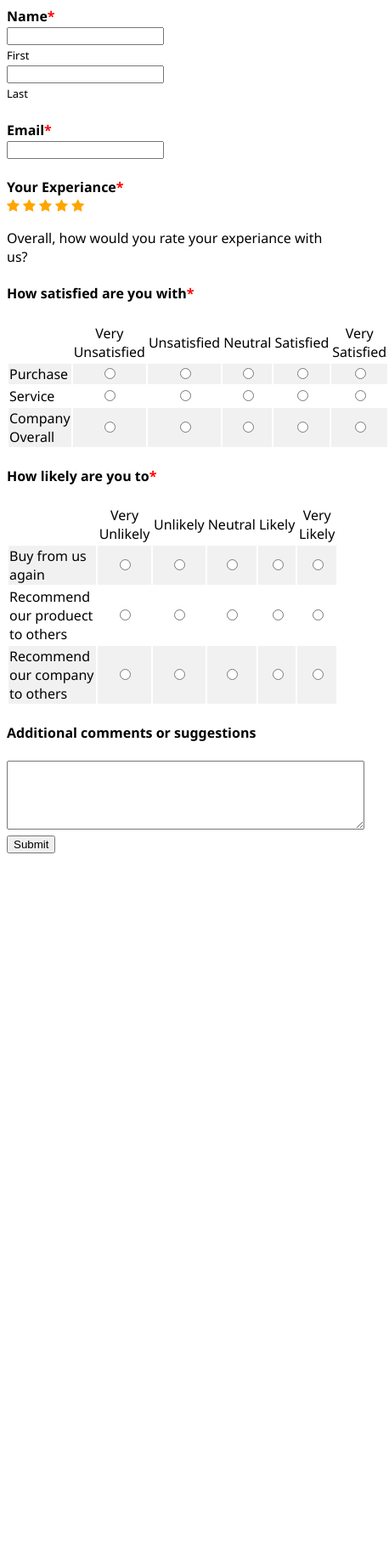
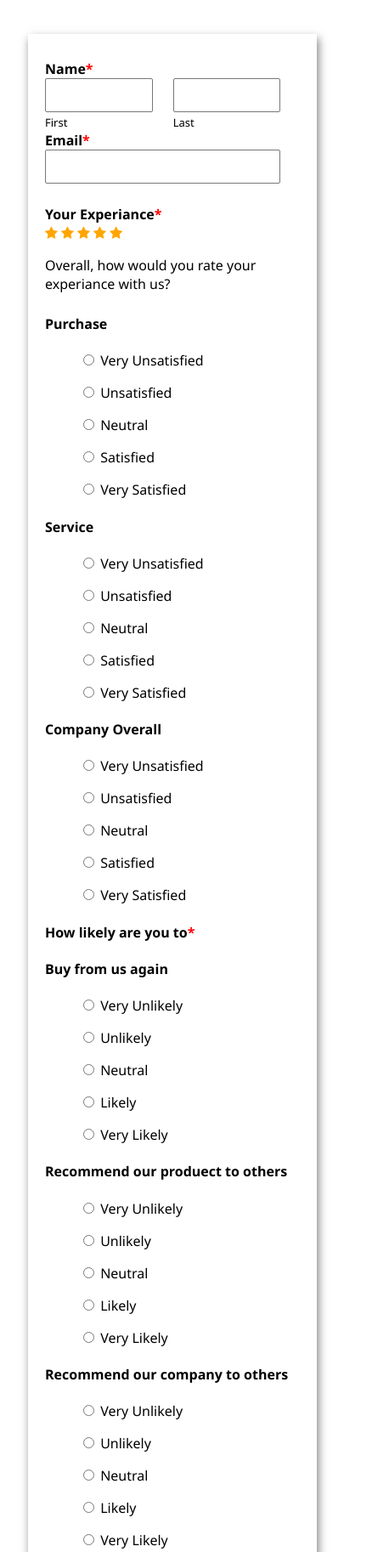
Before and after one commit to AutomationBlog/FSD_TASK, a website: page Day_11_Task/survey_form/index.html in a window 390 px wide. Shown: the top 1826 px of the page at 85% size, 458 px wide, since content can reach past the window. Before the commit the page ends 1012 px from the top, so only its background shows below. Drawn offline with Linux system fonts and the light colour scheme.

Commit message:
day 11 task

```diff
--- a/Day_11_Task/survey_form/index.css
+++ b/Day_11_Task/survey_form/index.css
@@ -1,29 +1,102 @@
-.bold{
+ body {
+    font-family: 'Segoe UI', Tahoma, Geneva, Verdana, sans-serif, Helvetica, sans-serif, Cochin, Georgia, Times, 'Times New Roman', serif;
+ }
+ form {
+     background-color: #fff;
+     max-width: 700px;
+     margin: 50px auto;
+     padding: 30px 20px;
+     box-shadow: 2px 5px 10px rgba(0, 0, 0, 0.5);
+ }
+ .form-control {
+     text-align: left;
+     margin-bottom: 25px;
+ }
+ .form-control label {
+     display: block;
+     margin-bottom: 10px;
+ }
+ .form-control input,
+ .form-control textarea {
+     border: 1px solid #777;
+     border-radius: 2px;
+     font-family: inherit;
+     padding: 10px;
+     display: block;
+     width: 85%;
+ }
+ .form-control input[type="radio"] {
+     display: inline-block;
+     width: auto;
+ }
+ table td {
+    padding: 20px;
+    word-wrap: break-word;
+ }
+
+.bold {
     font-weight: bold;
 }
-.red{
+
+.red {
     color: red;
 }
-body{
+
+body {
     font-family: 'Segoe UI', Tahoma, Geneva, Verdana, sans-serif, Helvetica, sans-serif, Cochin, Georgia, Times, 'Times New Roman', serif;
 }
-.smallText{
+
+.smallText {
     font-size: small;
 }
+
 .checked {
     color: orange;
 }
+
 .centered {
     text-align: center;
 }
-.lightGray{
+
+.lightGray {
     background-color: #F1F1F1;
 }
-table th{
+
+table th {
     padding: 50px;
 }
+.surveyForm{
+    display: grid;
+    grid-template-columns: auto auto;
+}
+.name input{
+    border: 1px solid #777;
+    border-radius: 2px;
+    font-family: inherit;
+    padding: 10px;
+    width: 70%;
+}
+.table-mobile{
+    display: none;
+}
 @media only screen and (max-width: 620px) {
+    form {
+            background-color: #fff;
+            max-width: 300px;
+            margin: 40px auto;
+            padding: 30px 20px;
+            box-shadow: 2px 5px 10px rgba(0, 0, 0, 0.5);
+        }
     body {
         width: 100%;
     }
+    .table-mobile {
+        display: contents;
+    }
+    .table-mobile p{
+        margin-left: 40px;
+    }
+    .table-desktop {
+        display: none;
+    }
 }
--- a/Day_11_Task/survey_form/index.html
+++ b/Day_11_Task/survey_form/index.html
@@ -1,31 +1,37 @@
 <!DOCTYPE html>
-<html>
+<html lang="en">
+
 <head>
-        <meta charset="utf-8">
+    <meta charset="UTF-8">
     <meta http-equiv="X-UA-Compatible" content="IE=edge">
-        <title>Survey Form</title>
-        <meta name="description" content="">
-        <meta name="viewport" content="width=device-width, initial-scale=1">
+    <meta name="viewport" content="width=device-width, initial-scale=1.0">
     <link rel="stylesheet" href="index.css">
     <link rel="stylesheet" href="https://cdnjs.cloudflare.com/ajax/libs/font-awesome/4.7.0/css/font-awesome.min.css">
+    <title>
+        Survey Form
+    </title>
+
+    <style>
+
+    </style>
 </head>
+
 <body>
-        <section>
-            <form>
+    <form id="form">
+        <div class="">
             <lable for="name" class="bold">Name<span class="red">*</span></lable><br>
             <div class="surveyForm">
-                <div>
-                    <input type="text" name="name" id="first" required><br>
-                    <span class="smallText">First</span>
+                <div class="name"><input type="text" name="name" id="first" required><br><span class="smallText">First</span></div>
+                <div class="name"><input type="text" name="name" id="last" required><br><span class="smallText">Last</span></div>
             </div>
-                <div>
-                    <input type="text" name="name" id="last" required><br>
-                    <span class="smallText">Last</span>
         </div>
-                </div><br>
+
+        <div class="form-control">
             <lable for="'email" class="bold">Email<span class="red">*</span></lable><br>
             <input type="email" name="email" id="email" required>
-                <br><br>
+        </div>
+
+        <div class="form-control">
             <lable for="'" class="bold">Your Experiance<span class="red">*</span></lable><br>
             <span class="fa fa-star checked"></span>
             <span class="fa fa-star checked"></span>
@@ -33,8 +39,9 @@
             <span class="fa fa-star checked"></span>
             <span class="fa fa-star checked"></span>
             <p>Overall, how would you rate your experiance with us?</p>
-                <div>
-                    <h4>How satisfied are you with<span class="red">*</span></h4>
+        </div>
+
+        <div class="">
         <table class="table-desktop">
             <tr>
                 <td class=""></td>
@@ -46,47 +53,73 @@
             </tr>
             <tr class="lightGray">
                 <td class="">Purchase</td>
-                            <td class="centered"><input type="radio">
+                <td class="centered"><input type="radio" name="1" required>
                 </td>
-                            <td class="centered"><input type="radio">
+                <td class="centered"><input type="radio" name="1">
                 </td>
-                            <td class="centered"><input type="radio">
+                <td class="centered"><input type="radio" name="1">
                 </td>
-                            <td class="centered"><input type="radio">
+                <td class="centered"><input type="radio" name="1">
                 </td>
-                            <td class="centered"><input type="radio">
+                <td class="centered"><input type="radio" name="1">
                 </td>
             </tr>
             <tr class="">
                 <td class="">Service</td>
-                            <td class="centered"><input type="radio">
+                <td class="centered"><input type="radio" name="2" required>
                 </td>
-                            <td class="centered"><input type="radio">
+                <td class="centered"><input type="radio" name="2">
                 </td>
-                            <td class="centered"><input type="radio">
+                <td class="centered"><input type="radio" name="2">
                 </td>
-                            <td class="centered"><input type="radio">
+                <td class="centered"><input type="radio" name="2">
                 </td>
-                            <td class="centered"><input type="radio">
+                <td class="centered"><input type="radio" name="2">
                 </td>
             </tr>
             <tr class="lightGray">
                 <td class="">Company Overall</td>
-                            <td class="centered"><input type="radio">
+                <td class="centered"><input type="radio" name="3" required>
                 </td>
-                            <td class="centered"><input type="radio">
+                <td class="centered"><input type="radio" name="3">
                 </td>
-                            <td class="centered"><input type="radio">
+                <td class="centered"><input type="radio" name="3">
                 </td>
-                            <td class="centered"><input type="radio">
+                <td class="centered"><input type="radio" name="3">
                 </td>
-                            <td class="centered"><input type="radio">
+                <td class="centered"><input type="radio" name="3">
                 </td>
             </tr>
-
         </table>
         </div>
+        <div class="table-mobile">
             <div>
+                <h4>Purchase</h4>
+                <p><input type="radio" name="1" required><span> Very Unsatisfied</span></p>
+                <p><input type="radio" name="1"><span> Unsatisfied</span></p>
+                <p><input type="radio" name="1"><span> Neutral</span></p>
+                <p><input type="radio" name="1"><span> Satisfied</span></p>
+                <p><input type="radio" name="1"><span> Very Satisfied</span></p>
+            </div>
+            <div>
+                <h4>Service</h4>
+                <p><input type="radio" name="2" required><span> Very Unsatisfied</span></p>
+                <p><input type="radio" name="2"><span> Unsatisfied</span></p>
+                <p><input type="radio" name="2"><span> Neutral</span></p>
+                <p><input type="radio" name="2"><span> Satisfied</span></p>
+                <p><input type="radio" name="2"><span> Very Satisfied</span></p>
+            </div>
+            <div>
+                <h4>Company Overall</h4>
+                <p><input type="radio" name="3" required><span> Very Unsatisfied</span></p>
+                <p><input type="radio" name="3"><span> Unsatisfied</span></p>
+                <p><input type="radio" name="3"><span> Neutral</span></p>
+                <p><input type="radio" name="3"><span> Satisfied</span></p>
+                <p><input type="radio" name="3"><span> Very Satisfied</span></p>
+            </div>
+        </div>
+
+        <div class="form-control">
             <h4>How likely are you to<span class="red">*</span></h4>
             <table class="table-desktop">
                 <tr>
@@ -99,54 +132,79 @@
                 </tr>
                 <tr class="lightGray">
                     <td class="">Buy from us again</td>
-                            <td class="centered"><input type="radio">
+                    <td class="centered"><input type="radio" name="1" required>
                     </td>
-                            <td class="centered"><input type="radio">
+                    <td class="centered"><input type="radio" name="1">
                     </td>
-                            <td class="centered"><input type="radio">
+                    <td class="centered"><input type="radio" name="1">
                     </td>
-                            <td class="centered"><input type="radio">
+                    <td class="centered"><input type="radio" name="1">
                     </td>
-                            <td class="centered"><input type="radio">
+                    <td class="centered"><input type="radio" name="1">
                     </td>
                 </tr>
                 <tr class="">
                     <td class="">Recommend our produect to others</td>
-                            <td class="centered"><input type="radio">
+                    <td class="centered"><input type="radio" name="2" required>
                     </td>
-                            <td class="centered"><input type="radio">
+                    <td class="centered"><input type="radio" name="2">
                     </td>
-                            <td class="centered"><input type="radio">
+                    <td class="centered"><input type="radio" name="2">
                     </td>
-                            <td class="centered"><input type="radio">
+                    <td class="centered"><input type="radio" name="2">
                     </td>
-                            <td class="centered"><input type="radio">
+                    <td class="centered"><input type="radio" name="2">
                     </td>
                 </tr>
                 <tr class="lightGray">
                     <td class="">Recommend our company to others</td>
-                            <td class="centered"><input type="radio">
+                    <td class="centered"><input type="radio" name="3" required>
                     </td>
-                            <td class="centered"><input type="radio">
+                    <td class="centered"><input type="radio" name="3">
                     </td>
-                            <td class="centered"><input type="radio">
+                    <td class="centered"><input type="radio" name="3">
                     </td>
-                            <td class="centered"><input type="radio">
+                    <td class="centered"><input type="radio" name="3">
                     </td>
-                            <td class="centered"><input type="radio">
+                    <td class="centered"><input type="radio" name="3">
                     </td>
                 </tr>
-
             </table>
+            <div class="table-mobile">
+                <div>
+                    <h4>Buy from us again</h4>
+                    <p><input type="radio" name="1" required><span> Very Unlikely</span></p>
+                    <p><input type="radio" name="1"><span> Unlikely</span></p>
+                    <p><input type="radio" name="1"><span> Neutral</span></p>
+                    <p><input type="radio" name="1"><span> Likely</span></p>
+                    <p><input type="radio" name="1"><span> Very Likely</span></p>
                 </div>
                 <div>
+                    <h4>Recommend our produect to others</h4>
+                    <p><input type="radio" name="2" required><span> Very Unlikely</span></p>
+                    <p><input type="radio" name="2"><span> Unlikely</span></p>
+                    <p><input type="radio" name="2"><span> Neutral</span></p>
+                    <p><input type="radio" name="2"><span> Likely</span></p>
+                    <p><input type="radio" name="2"><span> Very Likely</span></p>
+                </div>
+                <div>
+                    <h4>Recommend our company to others</h4>
+                    <p><input type="radio" name="3" required><span> Very Unlikely</span></p>
+                    <p><input type="radio" name="3"><span> Unlikely</span></p>
+                    <p><input type="radio" name="3"><span> Neutral</span></p>
+                    <p><input type="radio" name="3"><span> Likely</span></p>
+                    <p><input type="radio" name="3"><span> Very Likely</span></p>
+                </div>
+            </div>
+        </div>
+        <div class="form-control">
             <h4>Additional comments or suggestions</h4>
             <textarea rows="5" cols="50"></textarea>
         </div>
-                <input type="submit" value="Submit">
+        <button type="submit" value="submit">
+            Submit
+        </button>
     </form>
-        </section>
+</body>
 
-        <script src="" async defer></script>
-    </body>
 </html>
--- a/Day_11_Task/survey_form/index2.css
+++ /dev/null
@@ -1,83 +0,0 @@
- body {
-    font-family: 'Segoe UI', Tahoma, Geneva, Verdana, sans-serif, Helvetica, sans-serif, Cochin, Georgia, Times, 'Times New Roman', serif;
- }
- form {
-     background-color: #fff;
-     max-width: 700px;
-     margin: 50px auto;
-     padding: 30px 20px;
-     box-shadow: 2px 5px 10px rgba(0, 0, 0, 0.5);
- }
- .form-control {
-     text-align: left;
-     margin-bottom: 25px;
- }
- .form-control label {
-     display: block;
-     margin-bottom: 10px;
- }
- .form-control input,
- .form-control textarea {
-     border: 1px solid #777;
-     border-radius: 2px;
-     font-family: inherit;
-     padding: 10px;
-     display: block;
-     width: 85%;
- }
- .form-control input[type="radio"] {
-     display: inline-block;
-     width: auto;
- }
- table td {
-     padding: 20px;
-    word-wrap: break-word;
- }
-
-.bold {
-    font-weight: bold;
-}
-
-.red {
-    color: red;
-}
-
-body {
-    font-family: 'Segoe UI', Tahoma, Geneva, Verdana, sans-serif, Helvetica, sans-serif, Cochin, Georgia, Times, 'Times New Roman', serif;
-}
-
-.smallText {
-    font-size: small;
-}
-
-.checked {
-    color: orange;
-}
-
-.centered {
-    text-align: center;
-}
-
-.lightGray {
-    background-color: #F1F1F1;
-}
-
-table th {
-    padding: 50px;
-}
-.surveyForm{
-    display: grid;
-    grid-template-columns: auto auto;
-}
-.name input{
-    border: 1px solid #777;
-    border-radius: 2px;
-    font-family: inherit;
-    padding: 10px;
-    width: 70%;
-}
-@media only screen and (max-width: 620px) {
-    body {
-        width: 100%;
-    }
-}
```
Also changed, not shown: Day_11_Task/survey_form/index2.html (deleted, +0 -158 lines). Lines whose indentation alone changed are shown as unchanged.
